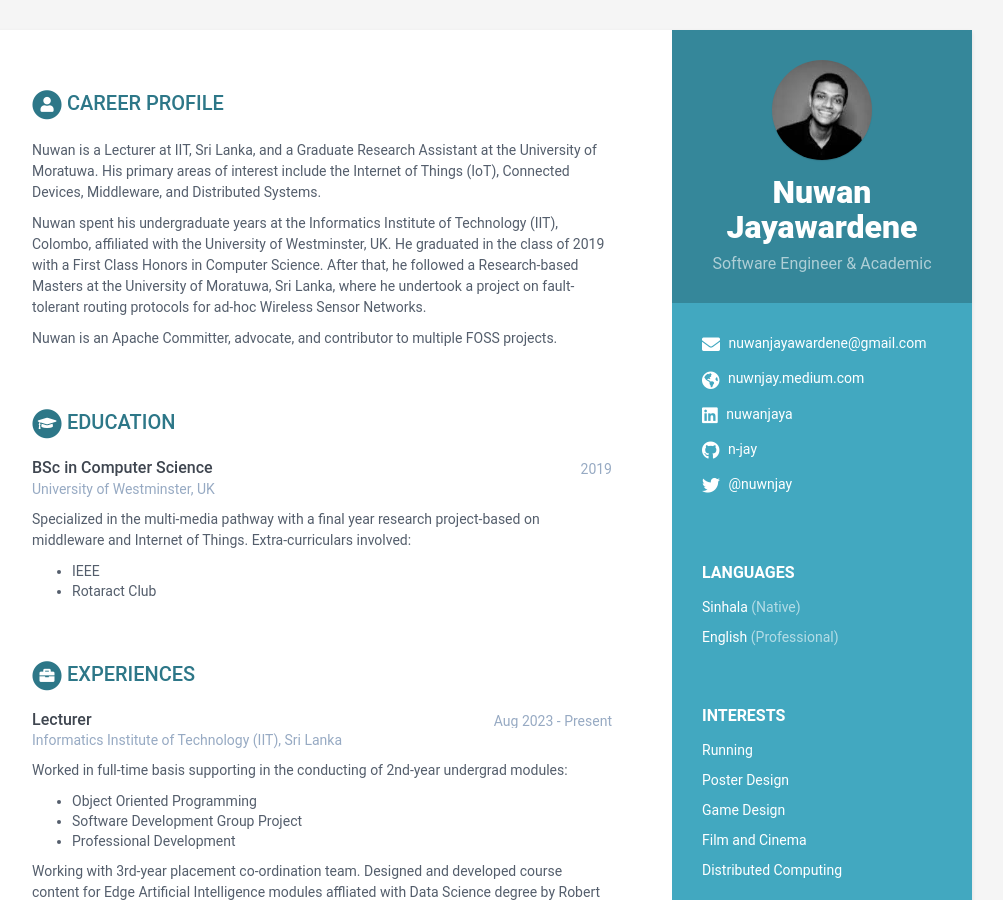
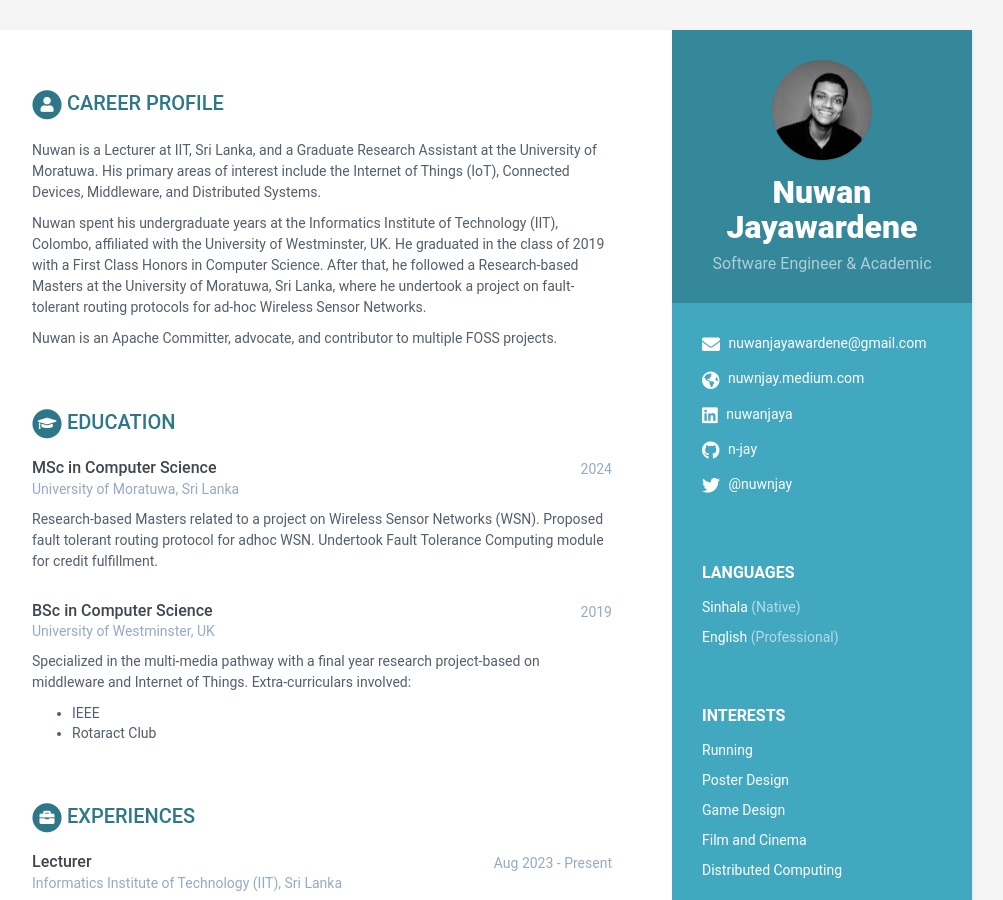
Before and after one commit to n-jay/n-jay.github.io, a Jekyll site: the page built from index.html, in a window 1280 px wide and 900 px high. Shown: the whole window, without its empty margins (168-1171 px from the left). Built offline with Jekyll 4.4.1, drawn with Linux system fonts in a browser that asks for light colours.

Commit message:
Add MSc qualification

```diff
--- a/_data/data.yml
+++ b/_data/data.yml
@@ -73,13 +73,13 @@ career-profile:
 education:
     title: Education
     info:
-      # - degree: MSc in Computer Science
-      #   university: University of Moratuwa, Sri Lanka
-      #   time: 2024
-      #   details: |
-      #     Research-based Masters with a project on Precision Agriculture.
-      #     Proposed fault tolerant routing protocol for adhoc Wireless Sensor Networks.
-      #     Undertook Fault Tolerance computing module for credit fulfillment.
+      - degree: MSc in Computer Science
+        university: University of Moratuwa, Sri Lanka
+        time: 2024
+        details: |
+          Research-based Masters related to a project on Wireless Sensor Networks (WSN).
+          Proposed fault tolerant routing protocol for adhoc WSN.
+          Undertook Fault Tolerance Computing module for credit fulfillment.
       - degree: BSc in Computer Science
         university: University of Westminster, UK
         time: 2019
```
